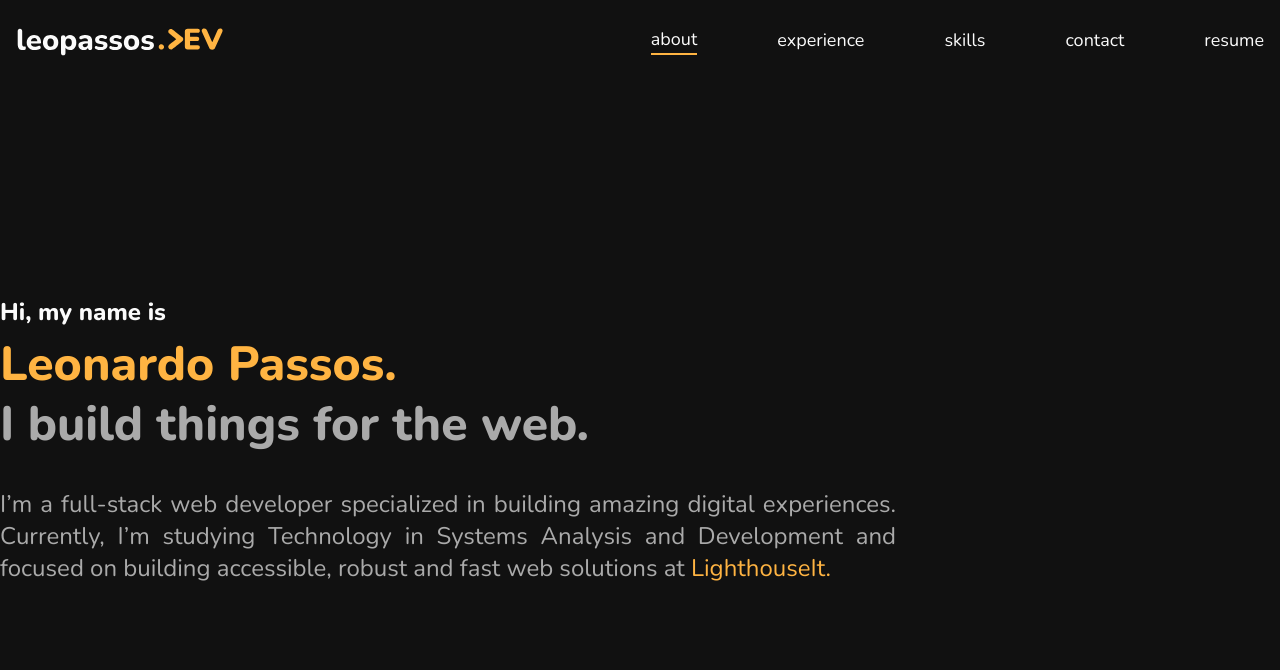
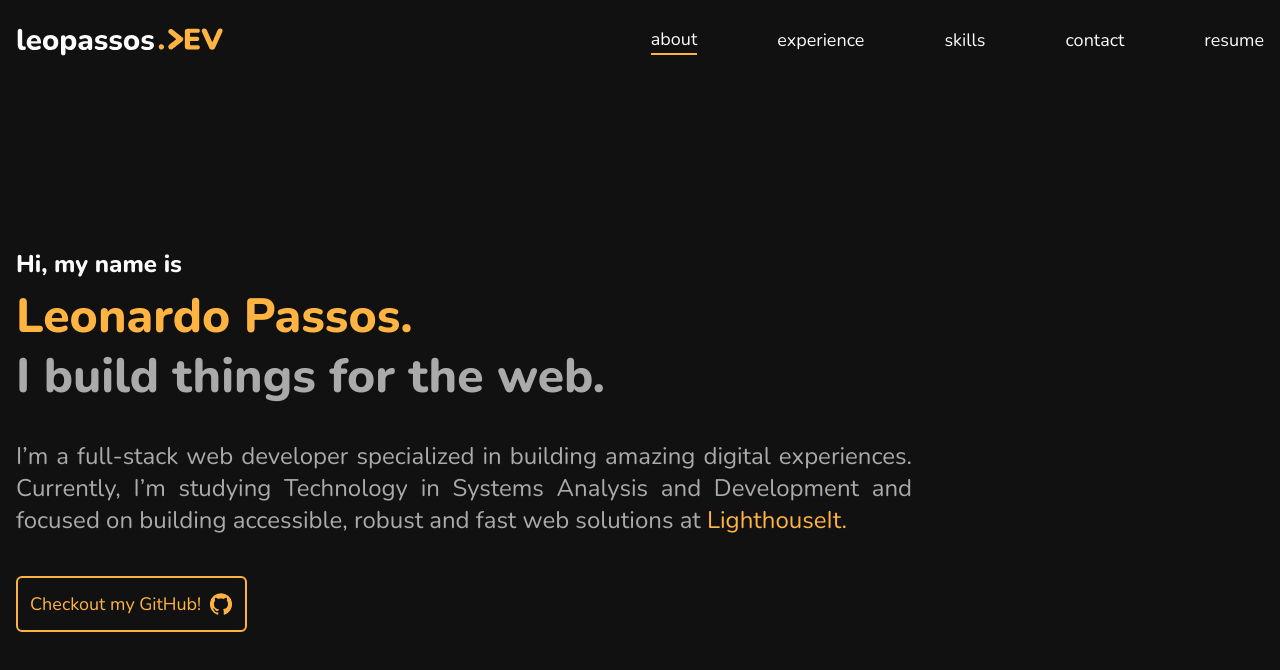
Before and after one commit to passosleo/leopassos-website, a React (Vite) app: page / in a window 1280 px wide. Shown: the top 670 px of the page. Built offline with nearby package versions, Linux system fonts and the light colour scheme.

Commit message:
feat: about page

```diff
--- /dev/null
+++ b/src/components/custom-button/index.tsx
@@ -0,0 +1,23 @@
+import { twMerge } from 'tailwind-merge';
+
+type Props = React.ButtonHTMLAttributes<HTMLButtonElement> & {
+  rightIcon?: React.ReactNode;
+  leftIcon?: React.ReactNode;
+};
+
+export function CustomButton({ children, className, type = 'button', rightIcon, leftIcon, ...rest }: Props) {
+  return (
+    <button
+      {...rest}
+      type={type}
+      className={twMerge(
+        'border-2 border-yellow text-yellow p-3 text-lg rounded-md flex items-center justify-center',
+        className,
+      )}
+    >
+      {leftIcon && <span className="mr-2 flex items-center justify-center">{leftIcon}</span>}
+      {children}
+      {rightIcon && <span className="ml-2 flex items-center justify-center">{rightIcon}</span>}
+    </button>
+  );
+}
--- a/src/layout/index.tsx
+++ b/src/layout/index.tsx
@@ -8,7 +8,7 @@ export function Layout({ children }: Props) {
   return (
     <>
       <Header />
-      <main className="flex flex-col items-center justify-center max-w-7xl mx-auto mt-20">{children}</main>
+      <main className="flex flex-col items-center justify-center max-w-7xl mx-auto px-4 mt-20">{children}</main>
     </>
   );
 }
--- a/src/pages/about/index.tsx
+++ b/src/pages/about/index.tsx
@@ -1,5 +1,7 @@
+import { CustomButton } from '../../components/custom-button';
 import { CustomSection } from '../../components/custom-section';
 import { CustomText } from '../../components/custom-text';
+import GitHubIcon from '@mui/icons-material/GitHub';
 
 export function About() {
   return (
@@ -19,6 +21,9 @@ export function About() {
           </a>
         </CustomText>
       </div>
+      <a href="https://github.com/passosleo" target="_blank" className="max-w-xs">
+        <CustomButton rightIcon={<GitHubIcon />}>Checkout my GitHub!</CustomButton>
+      </a>
     </CustomSection>
   );
 }
```
